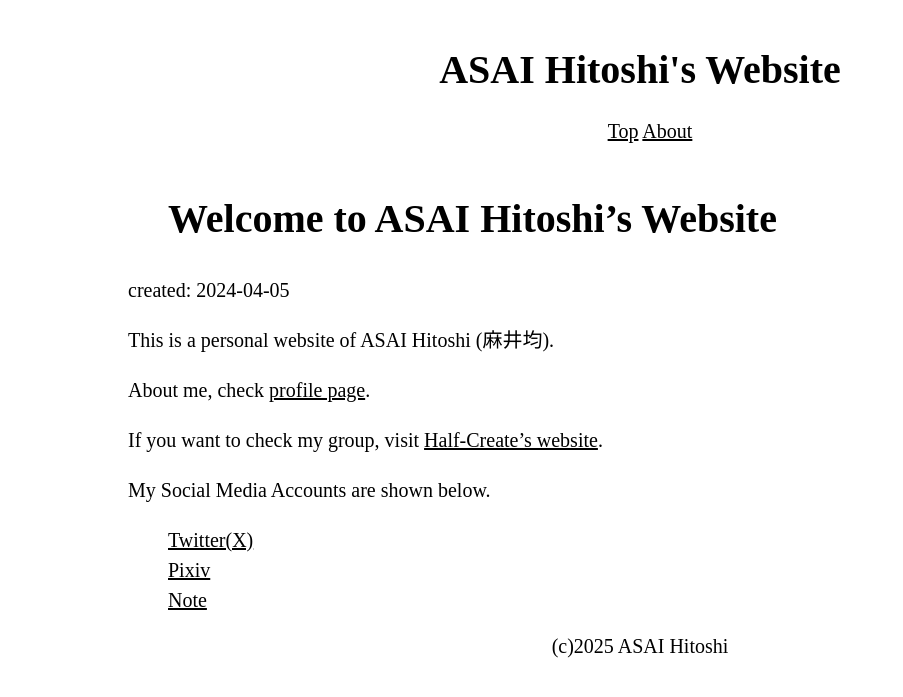
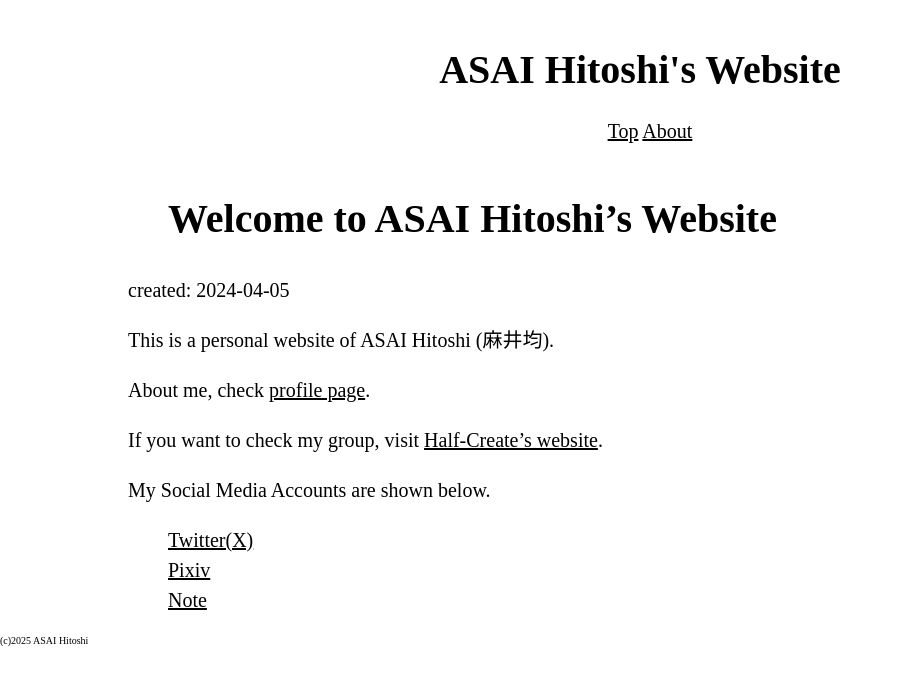
Before and after one commit to asainingen/asainingen.github.io, a Jekyll site: the page built from index.md, in a window 1280 px wide. Shown: the top 697 px of the page, without its empty margins (0-903 px from the left). Built offline with Jekyll 4.4.1, drawn with Linux system fonts in a browser that asks for light colours; Markdown is read by kramdown in place of the engine named in the settings.

Commit message:
footer font-size

```diff
--- a/css/default.css
+++ b/css/default.css
@@ -36,8 +36,9 @@ main {
 }
 
 footer {
-  text-align: center;
+  text-align: left;
   bottom: 0;
+  font-size: calc(var(--main-fontsize) / 2);
 }
 
 nav {
--- a/index.md
+++ b/index.md
@@ -4,6 +4,7 @@ title: Top
 ---
 
 ## Welcome to ASAI Hitoshi's Website
+
 created: 2024-04-05
 
 This is a personal website of ASAI Hitoshi (麻井均).
@@ -13,6 +14,7 @@ About me, check [profile page](https://asai.half-create.org/profile).
 If you want to check my group, visit [Half-Create's website](https://half-create.org).
 
 My Social Media Accounts are shown below.<br>
+
 - [Twitter(X)](https://twitter.com/asainingen)
 - [Pixiv](https://www.pixiv.net/users/70042496)
 - [Note](https://note.com/asainingen)
```
Also changed, not shown: profile.md (+6 -0 lines).
